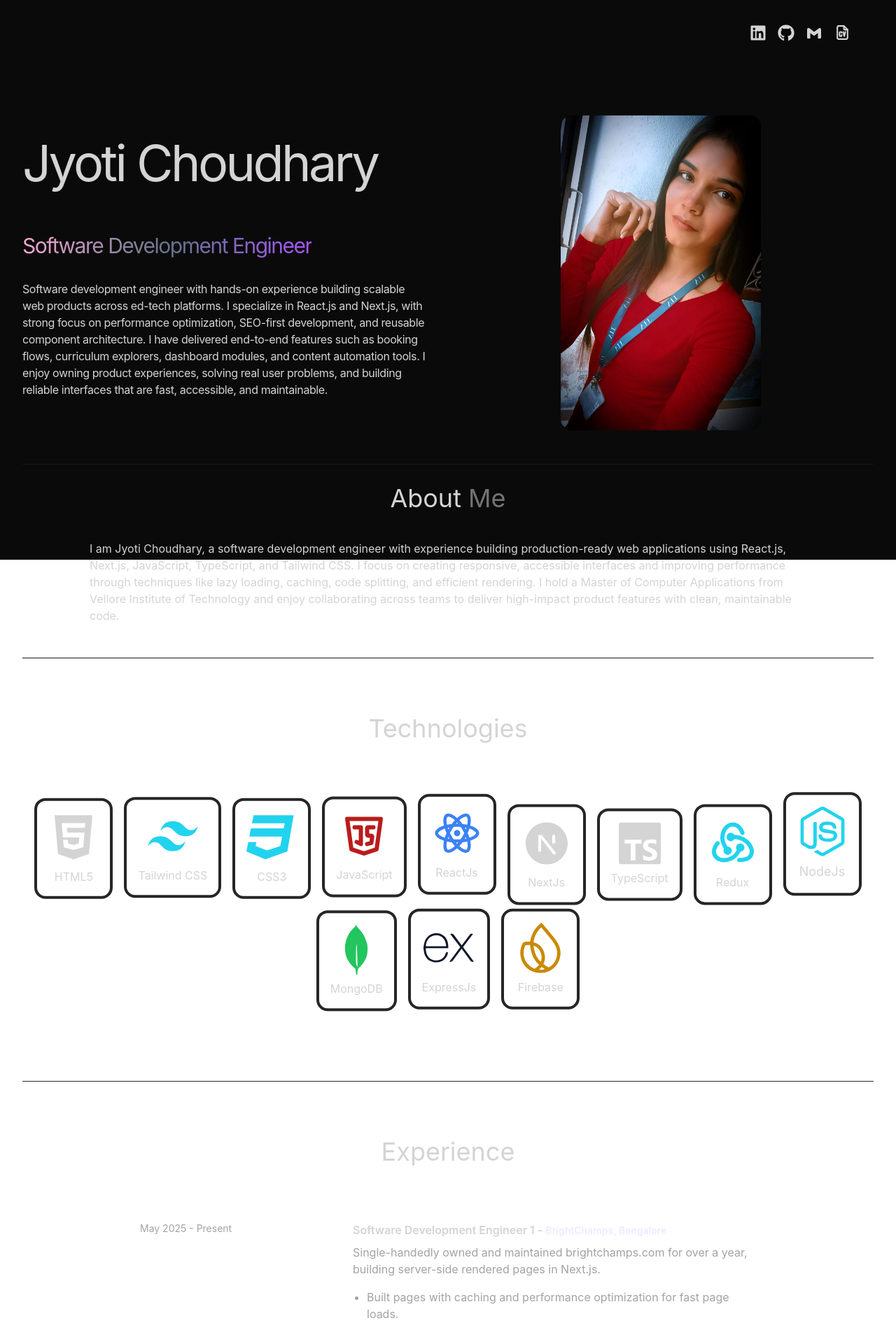
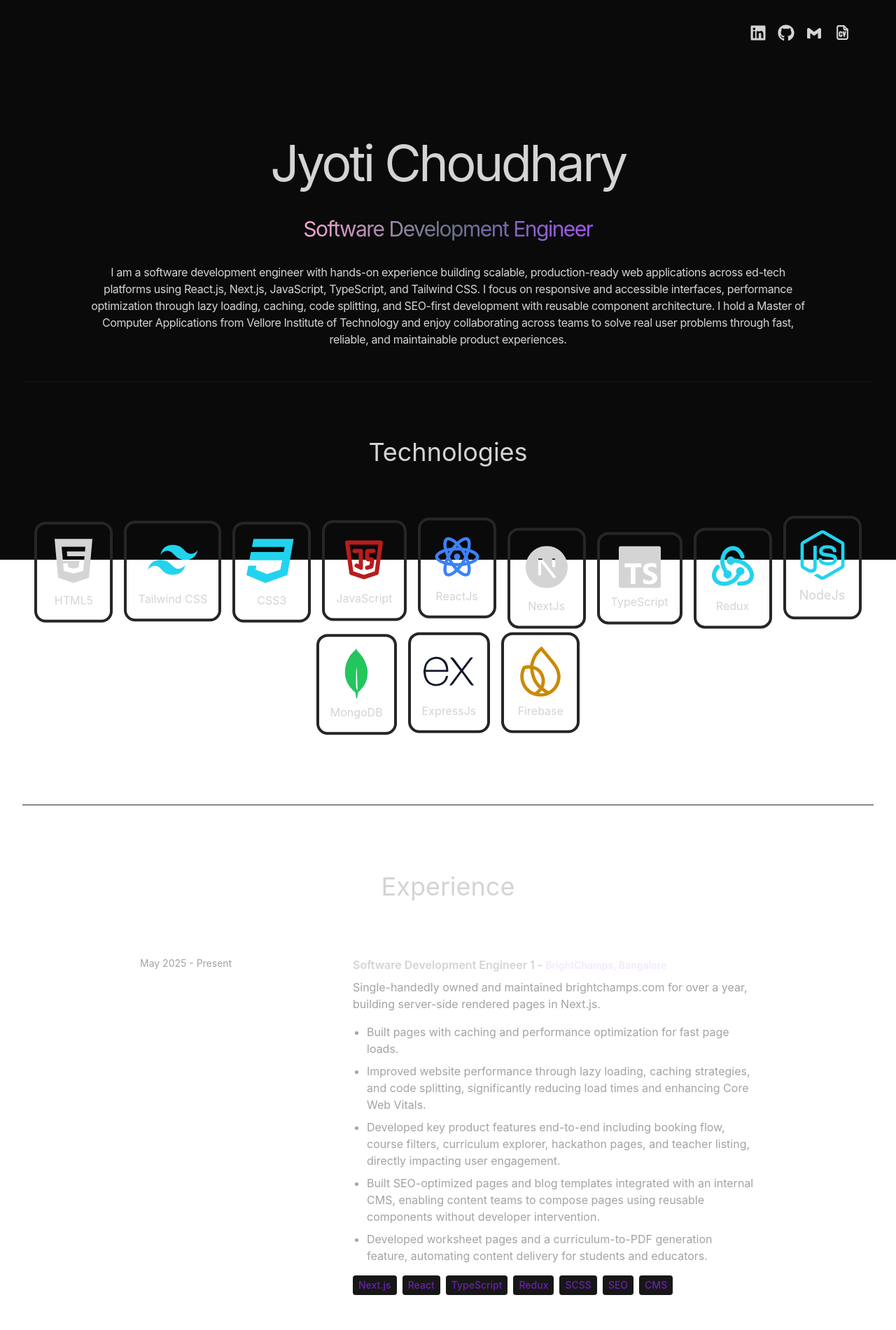
Before and after one commit to Jyoti1042/JPortfolio, a React (Create React App) app: page / in a window 1280 px wide. Shown: the top 1901 px of the page at 70% size. Built offline with nearby package versions, Linux system fonts and the light colour scheme.

Commit message:
2nd latest commit

```diff
--- a/src/App.js
+++ b/src/App.js
@@ -2,7 +2,6 @@ import logo from './logo.svg';
 import './App.css';
 import Navbar from "./components/Navbar"
 import Hero from "./components/Hero";
-import About from "./components/About";
 import Technologies from "./components/Technologies"
 import Experience from "./components/Experience"
 import Projects from "./components/Projects"
@@ -20,7 +19,6 @@ import Contact from "./components/Contact"
    <div className="container mx-auto px-8">
    <Navbar></Navbar>
    <Hero></Hero>
-   <About></About>
    <Technologies></Technologies>
    <Experience></Experience>
    <Projects></Projects>
--- a/src/components/About.jsx
+++ /dev/null
@@ -1,20 +0,0 @@
-import React from 'react'
-import aboutImg from "../assets/imgAbout.jpeg"
-import { ABOUT_TEXT } from '../constants/index.js'
-import{motion} from "framer-motion"
-
-function About() {
-  return (
-    <div className="border-b border-neutral-900 pb-4 pl-0 pr-0 md:pl-[6rem] md:pr-[6rem]">
-      <h1 className="mt-7 mb-2 text-center text-4xl ">
-        About
-        <span className="text-neutral-500"> Me</span>
-      </h1>
-      <div className="flex flex-wrap">
-        <p className="my-2 py-6">{ABOUT_TEXT}</p>
-      </div>
-    </div>
-  );
-}
-
-export default About
--- a/src/components/Experience.jsx
+++ b/src/components/Experience.jsx
@@ -3,7 +3,7 @@ import {EXPERIENCES} from "../constants/index.js"
 import {motion} from "framer-motion"
 function Experience() {
   return (
-    <div className='border-b border-neutral-900 pb-4'>
+    <div className='border-b border-neutral-900 pb-4 pt-10 md:pt-4'>
     <motion.h1
       whileInView={{opacity:1, y:0}}
     initial={{opacity:0,y:-100}}
@@ -42,11 +42,18 @@ function Experience() {
                     ))}
                   </ul>
                 )}
-                {
-                    exp.technologies.map( (tech,index)=>{
-                        return  <span key={index} className="mr-2 mt-4 rounded bg-neutral-900 px-2 py-1 text-purple-800 text-sm font-medium">{tech}</span>
-                    })
-                }
+                <div className="mt-4 mb-6 flex flex-wrap gap-2">
+                  {exp.technologies.map((tech, index) => {
+                    return (
+                      <span
+                        key={index}
+                        className="rounded bg-neutral-900 px-2 py-1 text-sm font-medium text-purple-800"
+                      >
+                        {tech}
+                      </span>
+                    );
+                  })}
+                </div>
             </motion.div>
 
 
--- a/src/components/Hero.jsx
+++ b/src/components/Hero.jsx
@@ -1,6 +1,5 @@
 import React from 'react'
 import {HERO_CONTENT} from "../constants/index.js"
-import profilePic from "../assets/myimage1.jpeg";
 import {motion} from "framer-motion";
 
 const container=(delay)=>({
@@ -15,43 +14,30 @@ const container=(delay)=>({
 function Hero() {
 
   return (
-    <div className="border-b   border-neutral-900 pb-4 lg:mb-35">
-    <div className="flex-wrap flex">
-        <div className="w-full lg:w-1/2">
-            <div className="flex flex-col items-center lg:items-start">
+    <div className="border-b border-neutral-900 pb-4 lg:mb-35">
+    <div className="flex flex-wrap">
+        <div className="w-full">
+            <div className="flex flex-col items-center">
                 <motion.h1
                 variants={container(0)}
                 initial="hidden"
                 animate="visible"
 
-                 className="pb-16 text-6xl tracking-tighter lg:mt-16 lg:text-7xl">Jyoti Choudhary</motion.h1>
+                 className="w-full pb-10 text-center text-6xl tracking-tighter lg:mt-16 lg:text-7xl">Jyoti Choudhary</motion.h1>
                 <motion.span
                  variants={container(0.5)}
                 initial="hidden"
                 animate="visible"
 
 
-                className='bg-gradient-to-r from-pink-300 via-slate-500 to-purple-500  bg-clip-text text-3xl tracking-tighter text-transparent'>Software Development Engineer</motion.span>
+                className='bg-gradient-to-r from-pink-300 via-slate-500 to-purple-500 bg-clip-text text-center text-3xl tracking-tighter text-transparent'>Software Development Engineer</motion.span>
                  <motion.p
                   variants={container(1)}
                 initial="hidden"
                 animate="visible"
 
-                 className="my-2   max-w-xl py-6 font-300 tracking-tight">{HERO_CONTENT}</motion.p>
+                 className="my-2 w-full max-w-5xl py-6 text-center tracking-tight">{HERO_CONTENT}</motion.p>
             </div>
-        </div>
-        <div className="w-full  lg:w-1/2 lg:p-8 box-border:inset 0 0 70px 50px black">
-        <div className="flex w-full  h-[450px] justify-center ">
-            <motion.img
-            className="rounded-2xl  shadow-custom-inset brightness-110"
-             initial={{x:100,opacity:0}}
-             animate={{x:0,opacity:1}}
-             transition={{duration:1,delay:1.2}}
-
-
-            src={profilePic} alt="profilePic"></motion.img>
-        </div>
-
         </div>
     </div>
 
--- a/src/constants/index.js
+++ b/src/constants/index.js
@@ -6,9 +6,7 @@ import project3 from "../assets/projects/WeatherApp.png";
 import project6 from "../assets/projects/quizApplication.png";
 import project7 from "../assets/projects/auth_flow.png";
 
-export const HERO_CONTENT = `Software development engineer with hands-on experience building scalable web products across ed-tech platforms. I specialize in React.js and Next.js, with strong focus on performance optimization, SEO-first development, and reusable component architecture. I have delivered end-to-end features such as booking flows, curriculum explorers, dashboard modules, and content automation tools. I enjoy owning product experiences, solving real user problems, and building reliable interfaces that are fast, accessible, and maintainable.`;
-
-export const ABOUT_TEXT = `I am Jyoti Choudhary, a software development engineer with experience building production-ready web applications using React.js, Next.js, JavaScript, TypeScript, and Tailwind CSS. I focus on creating responsive, accessible interfaces and improving performance through techniques like lazy loading, caching, code splitting, and efficient rendering. I hold a Master of Computer Applications from Vellore Institute of Technology and enjoy collaborating across teams to deliver high-impact product features with clean, maintainable code.`;
+export const HERO_CONTENT = `I am a software development engineer with hands-on experience building scalable, production-ready web applications across ed-tech platforms using React.js, Next.js, JavaScript, TypeScript, and Tailwind CSS. I focus on responsive and accessible interfaces, performance optimization through lazy loading, caching, code splitting, and SEO-first development with reusable component architecture. I hold a Master of Computer Applications from Vellore Institute of Technology and enjoy collaborating across teams to solve real user problems through fast, reliable, and maintainable product experiences.`;
 
 export const EXPERIENCES = [
   {
```
